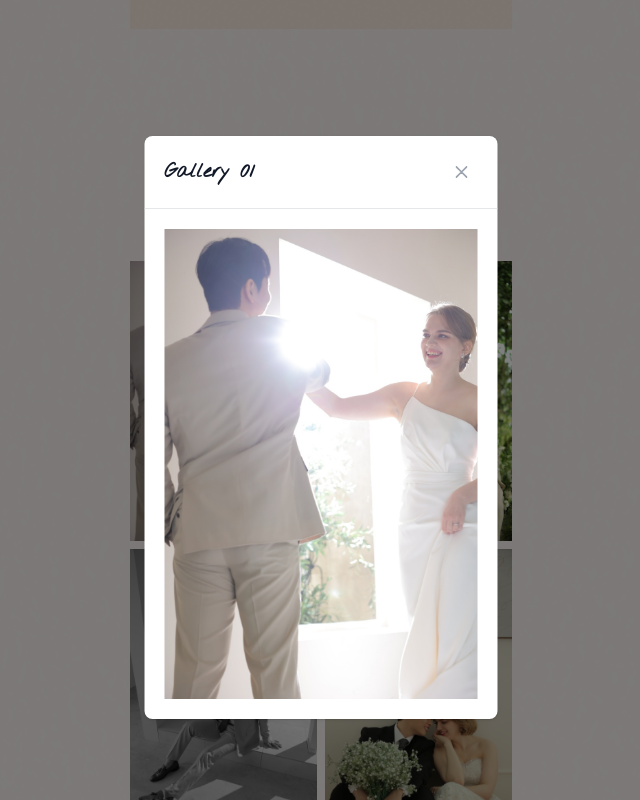
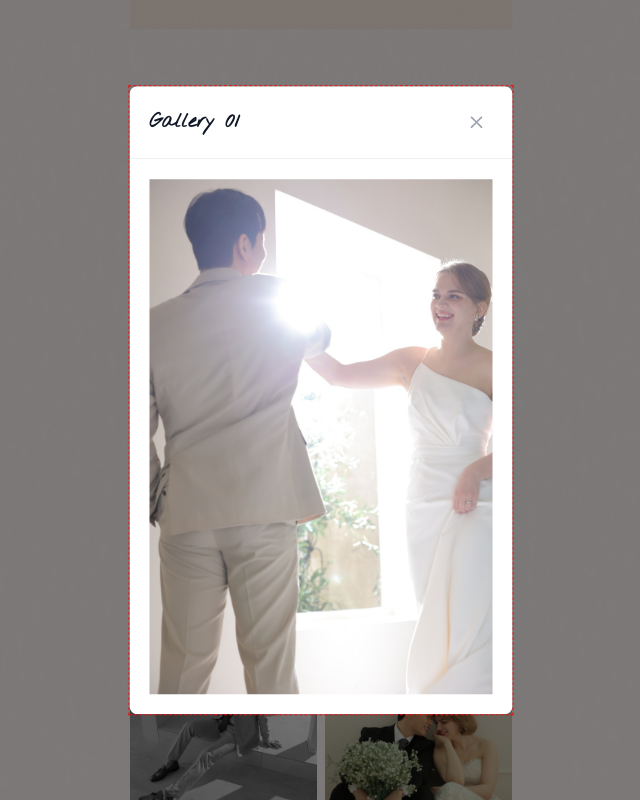
Before and after one commit to crayonzgrim/wedding_m_en, a React (Vite) app: page / in a window 1280 px wide. Both pictures are taken after a click on the button 542 px from the left and 2940 px from the top of the page. Shown: the part 2540-3340 px from the top of the page, without its empty margins (319-959 px from the left). Built offline with nearby package versions, Linux system fonts and the light colour scheme; no server answers; a web font is replaced by a local one.

Commit message:
💄 Modal image size update

```diff
--- a/src/components/Modal.jsx
+++ b/src/components/Modal.jsx
@@ -2,8 +2,11 @@ export const Modal = (props) => {
   const { src, alt, onClose } = props;
 
   return (
-    <div className="overflow-y-auto overflow-x-hidden fixed top-[50%] right-[50%] translate-x-[50%] translate-y-[-35%] justify-center items-center w-full max-w-[385px] h-full max-h-full z-[45]">
-      <div className="relative p-4 w-full max-w-2xl max-h-full">
+    <div
+      className="overflow-y-auto overflow-x-hidden fixed top-[50%] right-[50%] translate-x-[50%] translate-y-[-50%] justify-center items-center w-full max-w-[385px] z-[45]"
+      style={{ border: "1px dashed red" }}
+    >
+      <div className="relative w-full max-w-2xl max-h-full">
         {/* <!-- Modal content --> */}
         <div className="relative bg-white rounded-lg shadow">
           {/* <!-- Modal header --> */}
```
